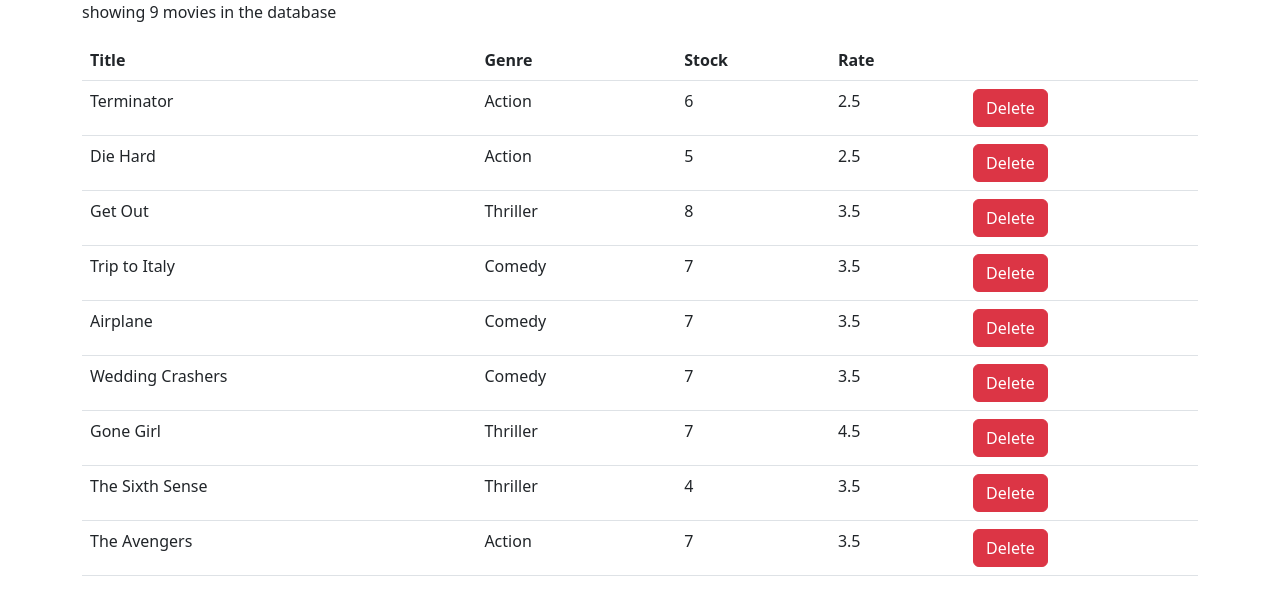
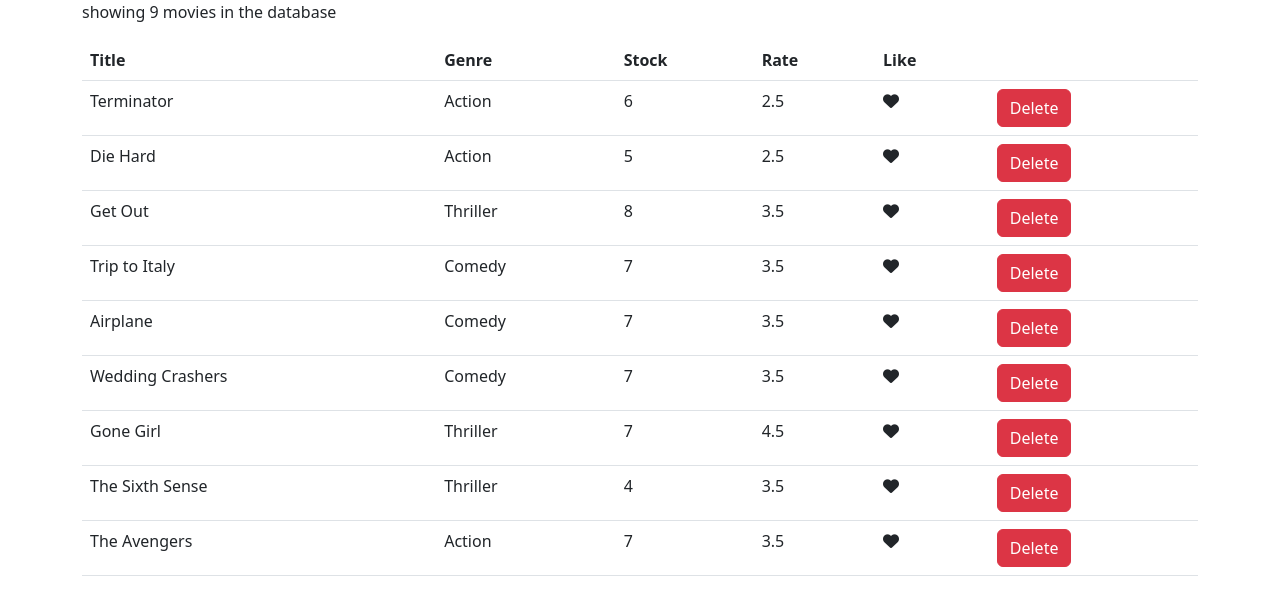
Before and after one commit to d3athammer/my-app, a React (Create React App) app: page / in a window 1280 px wide. Shown: the top 606 px of the page. Built offline with nearby package versions, Linux system fonts and the light colour scheme.

Commit message:
adding like icon

```diff
--- a/package.json
+++ b/package.json
@@ -3,6 +3,10 @@
   "version": "0.1.0",
   "private": true,
   "dependencies": {
+    "@fortawesome/fontawesome-free": "^6.3.0",
+    "@fortawesome/fontawesome-svg-core": "^6.3.0",
+    "@fortawesome/free-solid-svg-icons": "^6.3.0",
+    "@fortawesome/react-fontawesome": "^0.2.0",
     "@testing-library/jest-dom": "^5.16.5",
     "@testing-library/react": "^14.0.0",
     "@testing-library/user-event": "^14.4.3",
--- a/src/App.js
+++ b/src/App.js
@@ -1,6 +1,6 @@
 import './App.css';
 import React from 'react';
-import Movies from './components/Movies'
+import Movies from './components/movies'
 
 function App() {
 
--- a/src/components/Movies.jsx
+++ b/src/components/Movies.jsx
@@ -1,6 +1,7 @@
 import React, { Component } from 'react';
 import { getMovies } from '../services/fakeMovieService';
 import { deleteMovie } from '../services/fakeMovieService';
+import Like from './common/like';
 
 class Movies extends Component {
       state = {
@@ -10,6 +11,10 @@ class Movies extends Component {
   deleteMovie = id => {
     deleteMovie(id)
     this.setState({movies: this.state.movies})
+   }
+
+   clickHandle = () => {
+    this.setState({liked: !this.state.like})
    }
 
   render() {
@@ -25,6 +30,7 @@ class Movies extends Component {
               <th>Genre</th>
               <th>Stock</th>
               <th>Rate</th>
+              <th>Like</th>
               <th></th>
             </tr>
           </thead>
@@ -35,6 +41,7 @@ class Movies extends Component {
                 <td>{movie.genre.name}</td>
                 <td>{movie.numberInStock}</td>
                 <td>{movie.dailyRentalRate}</td>
+                <td><Like /></td>
                 <td><button onClick={()=> this.deleteMovie(movie._id)} className="btn btn-danger">Delete</button></td>
               </tr>
             ))}
--- /dev/null
+++ b/src/components/common/like.jsx
@@ -0,0 +1,16 @@
+import React, { Component } from 'react';
+
+
+class Like extends Component {
+
+  render() {
+
+    return (
+      <div>
+      <i class="fa-solid fa-heart"></i>
+      </div>
+    );
+  }
+}
+
+export default Like;
--- a/src/index.js
+++ b/src/index.js
@@ -4,7 +4,7 @@ import './index.css';
 import App from './App';
 import reportWebVitals from './reportWebVitals';
 import 'bootstrap/dist/css/bootstrap.css';
-import 'font-awesome/css/font-awesome.css'
+import '@fortawesome/fontawesome-free/css/all.min.css';
 import 'bootstrap/dist/js/bootstrap.js';
 
 const root = ReactDOM.createRoot(document.getElementById('root'));
```
Also changed, not shown: 1 other file (tests, documents, lock files or other folders).
